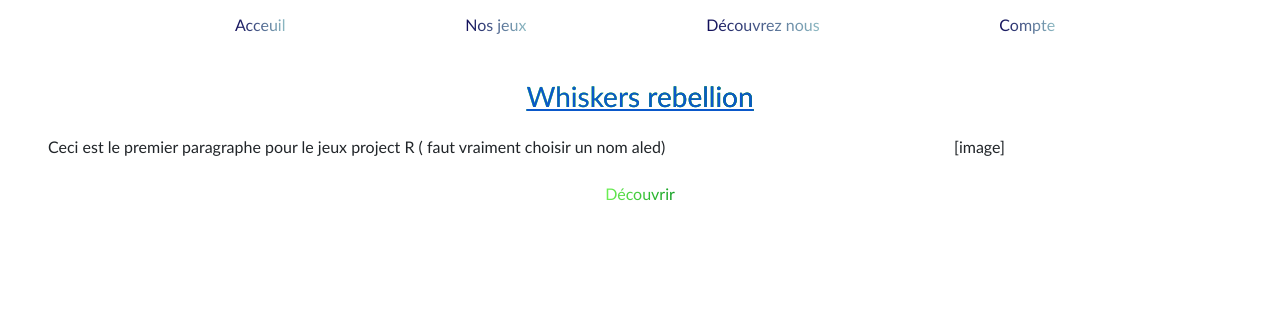
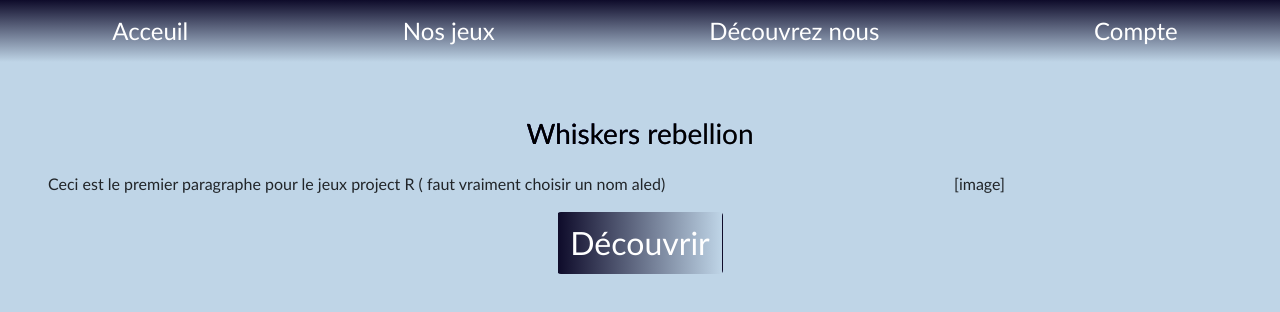
Before and after one commit to ClementDupouyPaulin/untamedcats, a Nuxt app: page /game in a window 1280 px wide. In both pictures the pointer is over the link "Whiskers rebellion". Shown: the top 312 px of the page. Built offline with nearby package versions, Linux system fonts and the light colour scheme.

Commit message:
final graphic changes

```diff
--- a/pages/account.vue
+++ b/pages/account.vue
@@ -1,6 +1,6 @@
 <template>
+  <Header :active="'account'" />
     <div class="content">
-    <Header :active="'account'" />
       ceci est la page compte
   </div>
 </template>
--- a/pages/discover.vue
+++ b/pages/discover.vue
@@ -1,6 +1,6 @@
 <template>
+  <Header :active="'discover'" />
   <div class="content">
-    <Header :active="'discover'" />
       <div class="thomas-est-con">
         ceci est la page discover
       </div>
--- a/pages/game.vue
+++ b/pages/game.vue
@@ -1,6 +1,6 @@
 <template>
+  <Header :active="'game'" />
   <div class="content">
-    <Header :active="'game'" />
     <div class="card">
       <div class="card-nav">
         <h3><NuxtLink class="link-title" to="/games/projectR">Whiskers rebellion</NuxtLink></h3>
@@ -24,11 +24,21 @@
   .link-title {
     padding: 5px 10px;
     color: transparent;
-    background: linear-gradient(90deg, rgba(126,255,93,1) 0%, rgba(1,144,25,1) 100%);
+    background: linear-gradient(90deg, rgb(15, 11, 88) 0%, rgb(133, 151, 179) 100%);
     -webkit-background-clip: text;
     background-clip: text;
     border: none;
     margin: 0;
     width: fit-content;
   }
+
+  .link-title:hover {
+    padding: 5px 10px;
+    color: #000000;
+    border: none;
+    margin: 0;
+    width: fit-content;
+    cursor: pointer;
+    text-decoration: none;
+  }
 </style>
--- a/pages/index.vue
+++ b/pages/index.vue
@@ -3,8 +3,8 @@
 </script>
 
 <template>
+  <Header :active="'index'" />
   <div class="content">
-    <Header :active="'index'" />
     <div class="bottom-margin row">
       <div class="col-md-5">
         <img class="ut-image rounded mx-auto d-block" src="public/dashboard/UntamedCats.png"/>
```
Also changed, not shown: assets/css/style.css.
